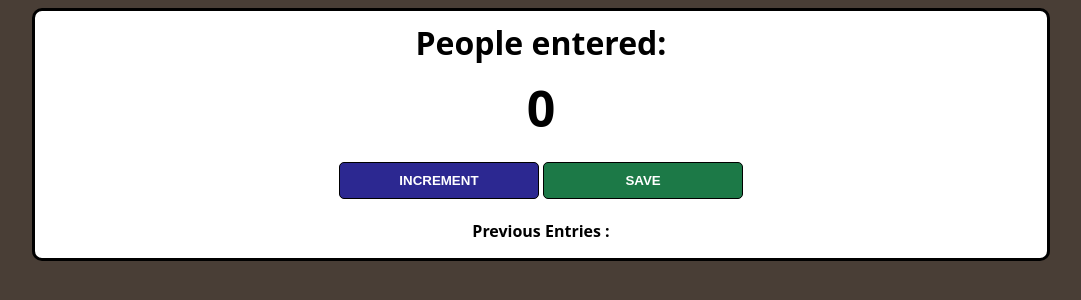
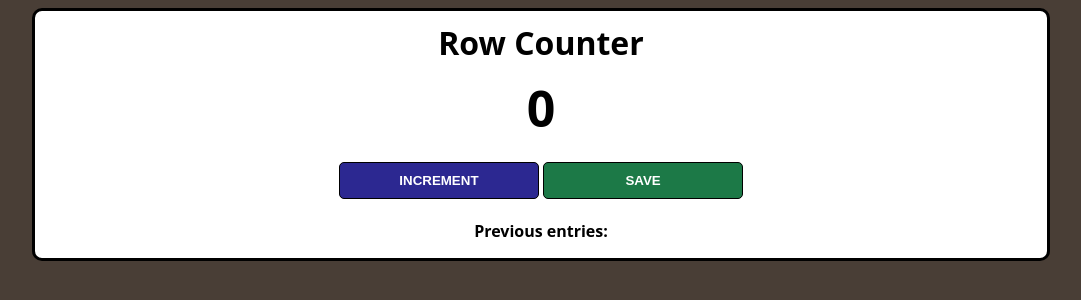
Before and after one commit to Wajidmk/Subway-Counter, a plain HTML site: page index.html in a window 1280 px wide. Shown: the whole page, without its empty margins (99-1180 px from the left). Drawn offline with Linux system fonts and the light colour scheme.

Commit message:
Update index.html

```diff
--- a/index.html
+++ b/index.html
@@ -1,19 +1,14 @@
-<!DOCTYPE html>
-<html lang="en">
+<html>
     <head>
-    <meta charset="UTF-8">
-    <meta name="viewport" content="width=device-width, initial-scale=1.0">
-    <title>Document</title>
         <link rel="stylesheet" href="style.css">
     </head>
     <body>
         <div class="container">
-    <h1> People entered: </h1>
+            <h1>Row Counter</h1>
             <h2 id="count-el">0</h2>
-
             <button id="increment-btn" onclick="increment()">INCREMENT</button>
-<button id="save-btn" onclick="save()"> SAVE</button>
-<p id="save-el"> Previous Entries : </p>
+            <button id="save-btn" onclick="save()">SAVE</button>
+            <p id="save-el">Previous entries: </p>
         </div>
         <script src="script.js"></script>
     </body>
```
Lines whose indentation alone changed are shown as unchanged.
